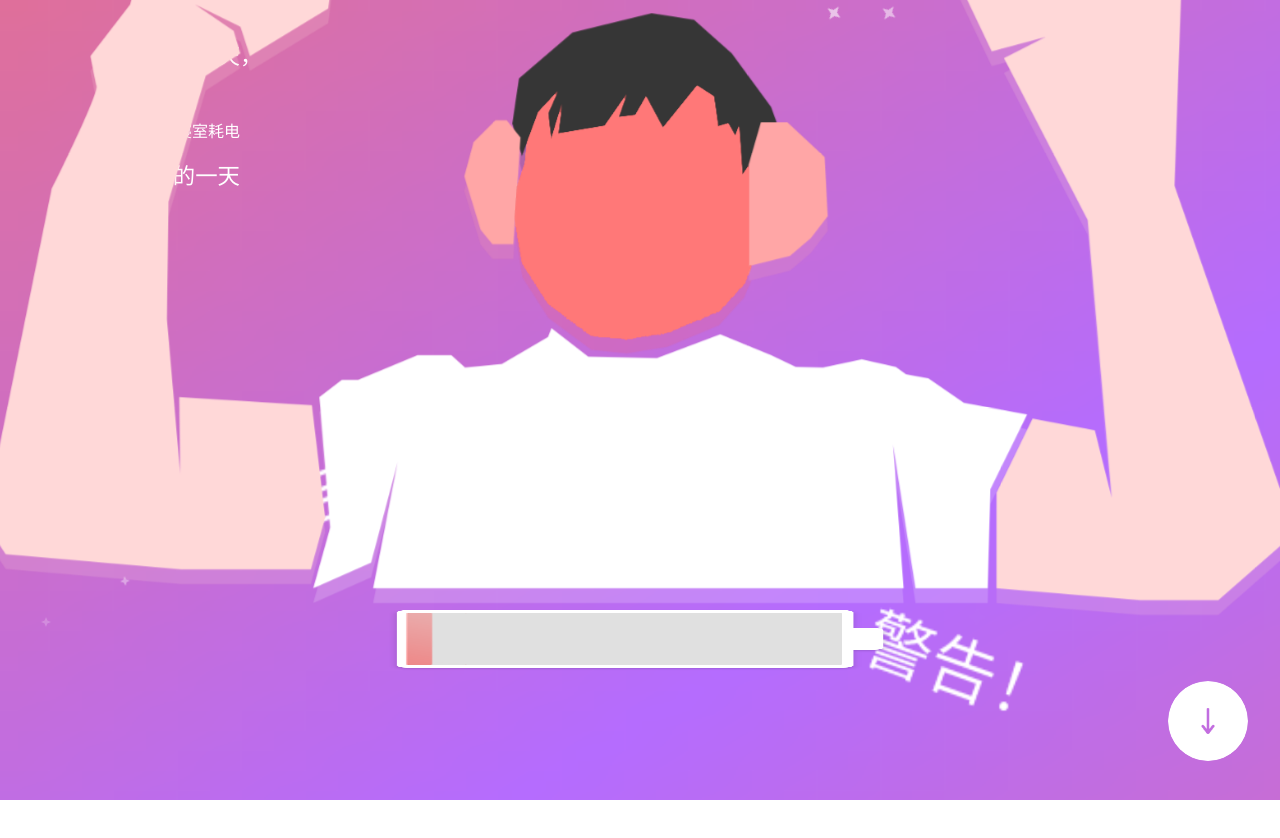
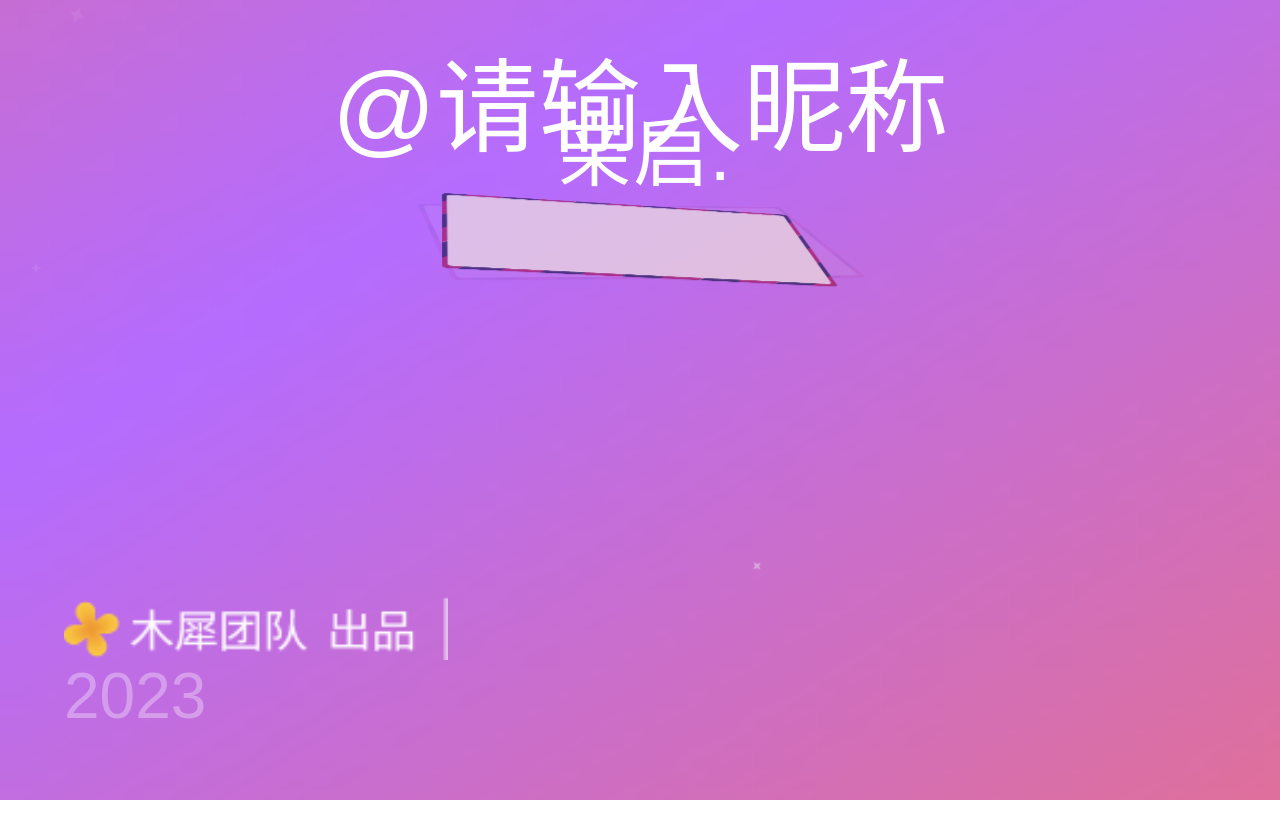
Before and after one commit to konodioda727/ending-project-front-end, a React (Vite) app: page / in a window 1280 px wide. Shown: the top 838 px of the page. Built offline with nearby package versions, Linux system fonts and the light colour scheme; a web font is replaced by a local one.

Commit message:
feat: add alert to battery-alert

```diff
--- a/src/pages/App/App.tsx
+++ b/src/pages/App/App.tsx
@@ -12,10 +12,10 @@ const App: React.FC = () => {
     <>
       <GradientPage></GradientPage>
       <ContentView>
-        {/*<LoadingPage></LoadingPage>*/}
-        {/*<Entrance></Entrance>*/}
-        {/*<Winter></Winter>*/}
+        <LoadingPage></LoadingPage>
+        <Entrance></Entrance>
         <BatteryAlert></BatteryAlert>
+        <Winter></Winter>
       </ContentView>
     </>
   );
```
